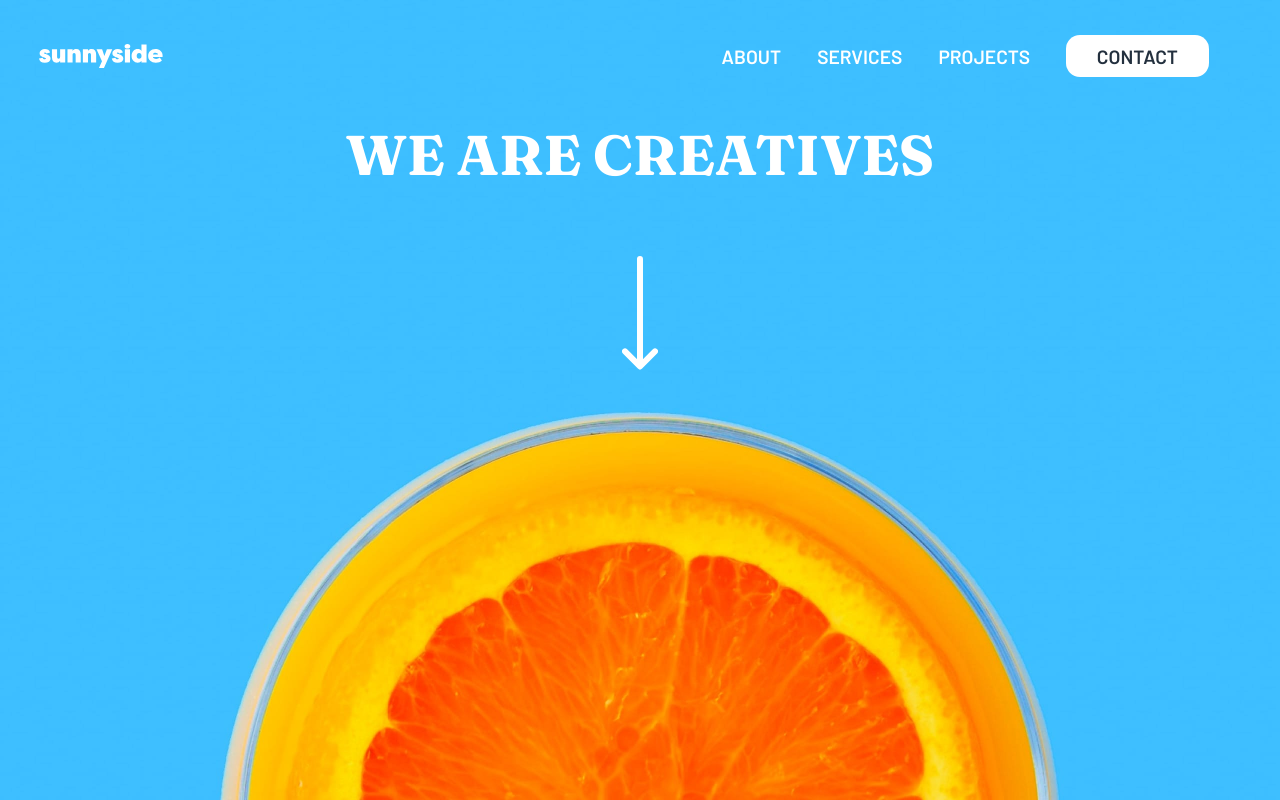
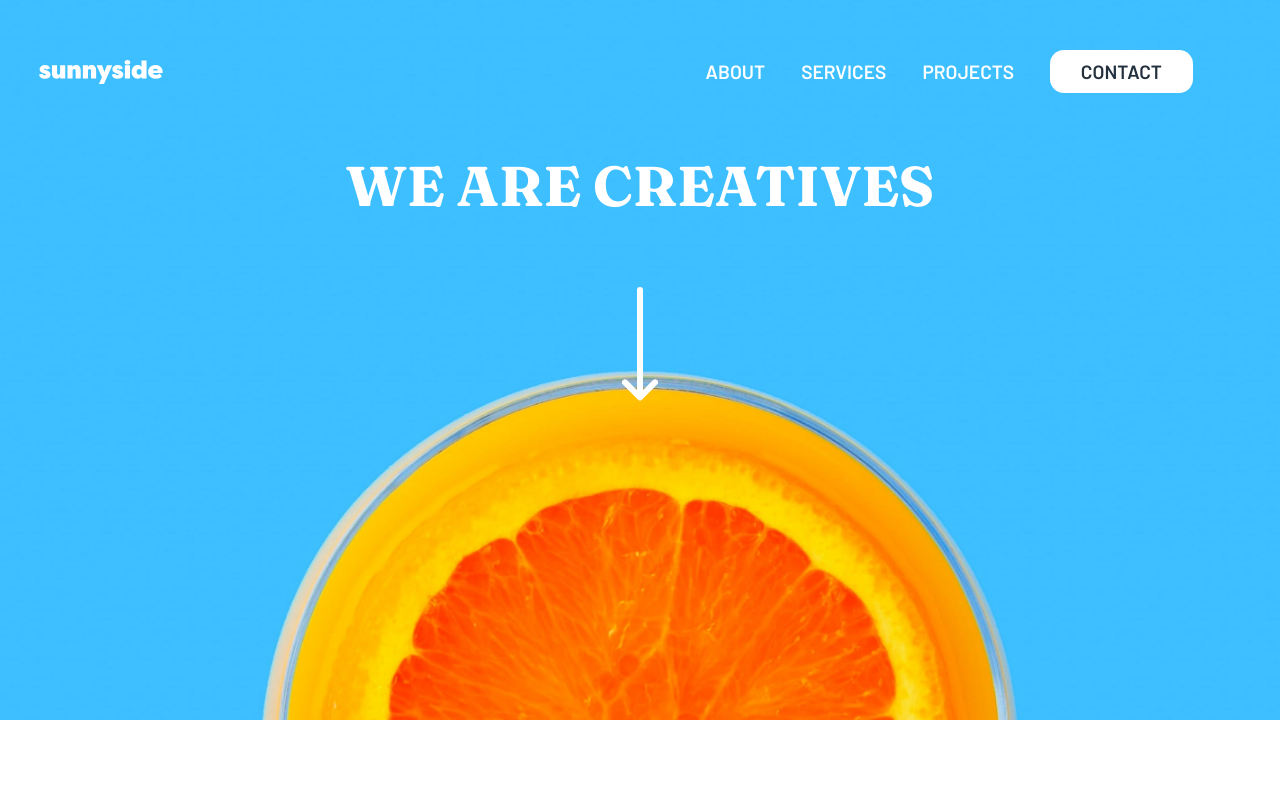
Before and after one commit to harshleey/Sunnyside-Landing-Page, a plain HTML site: page index.html in a window 1280 px wide. Drawn offline with Linux system fonts and the light colour scheme.

Commit message:
Sunnyside Landing Page

```diff
--- a/style.css
+++ b/style.css
@@ -73,7 +73,7 @@ HEADER / NAV BAR
     background-size: cover;
     background-repeat: no-repeat;
     background-position: center;
-    min-height: 100vh;
+    min-height: 90vh;
     padding: 20px 15px;
 }
 
@@ -88,13 +88,14 @@ HEADER / NAV BAR
     position: absolute;
     background-color: hsl(0, 0%, 100%);
     top: 20%;
-    right: 10%;
-    left: 10%;
+    right: 8%;
+    left: 8%;
+    padding: 1rem;
 }
 
 .nav-links li {
     display: block;
-    margin: 2.5em auto;
+    margin: 2.2em auto;
 
 }
 
```
